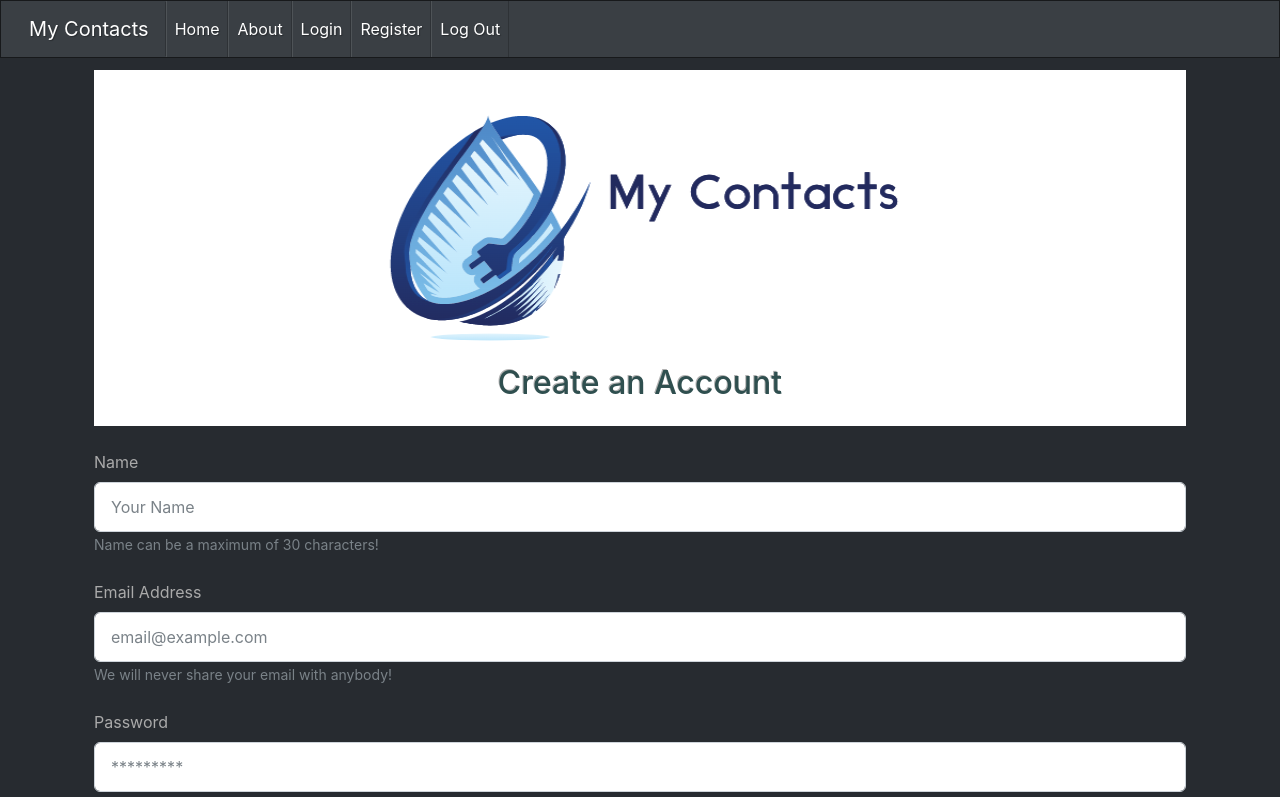
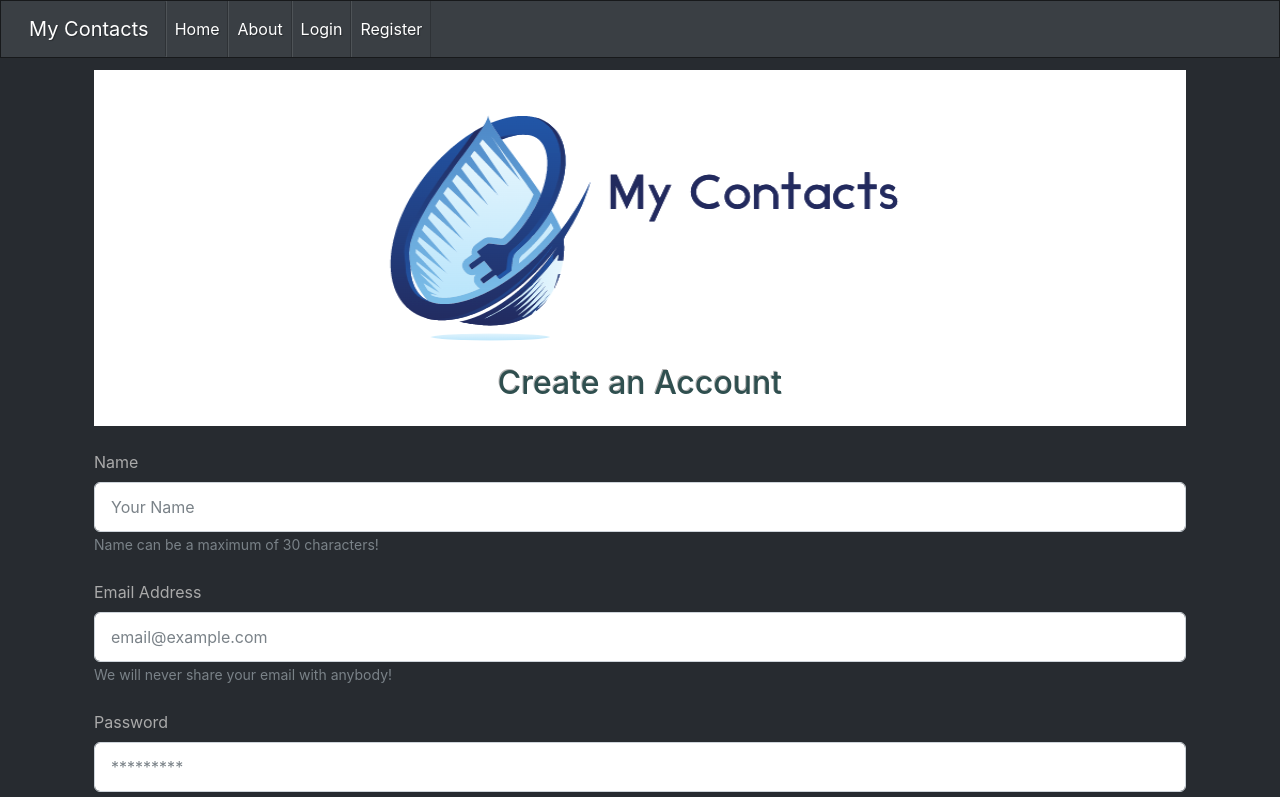
Before and after one commit to nabilk11/my-contacts, a React (Create React App) app in the folder client/: page /register in a window 1280 px wide. Shown: the top 797 px of the page. Built offline with nearby package versions, Linux system fonts and the light colour scheme.

Commit message:
logout function

```diff
--- a/client/src/components/Navbar.jsx
+++ b/client/src/components/Navbar.jsx
@@ -1,7 +1,18 @@
 // NAVBAR COMPONENT
+import { useContext } from "react";
 import { Link } from "react-router-dom";
+import AuthContext from "../context/AuthContext";
 
 const Navbar = () => {
+
+  const { user, setUser } = useContext(AuthContext)
+
+  // Logout Function
+  const logoutUser = () => {
+    setUser(null)
+    localStorage.removeItem("token")
+  }
+
   return (
     <nav className="navbar navbar-expand-lg navbar-dark bg-primary">
       <div className="container-fluid">
@@ -45,12 +56,12 @@ const Navbar = () => {
                 <span className="visually-hidden">(current)</span>
               </Link>
             </li>
-            <li className="nav-item">
-              <Link className="nav-link active" to={"/"}>
-                Log Out
+            {user ? <li className="nav-item">
+              <button className="btn btn-danger" onClick={logoutUser}>
+                Logout
                 <span className="visually-hidden">(current)</span>
-              </Link>
-            </li>
+              </button>
+            </li> : <></>}
           </ul>
         </div>
       </div>
--- a/client/src/context/AuthContext.js
+++ b/client/src/context/AuthContext.js
@@ -45,7 +45,7 @@ export const AuthContextProvider = ({ children }) => {
   };
   return (
     <AuthContext.Provider
-      value={{ loginCall, registerCall, user, error, setError }}
+      value={{ loginCall, registerCall, user, setUser, error, setError }}
     >
       <ToastContainer autoClose={3000} />
       {children}
```
